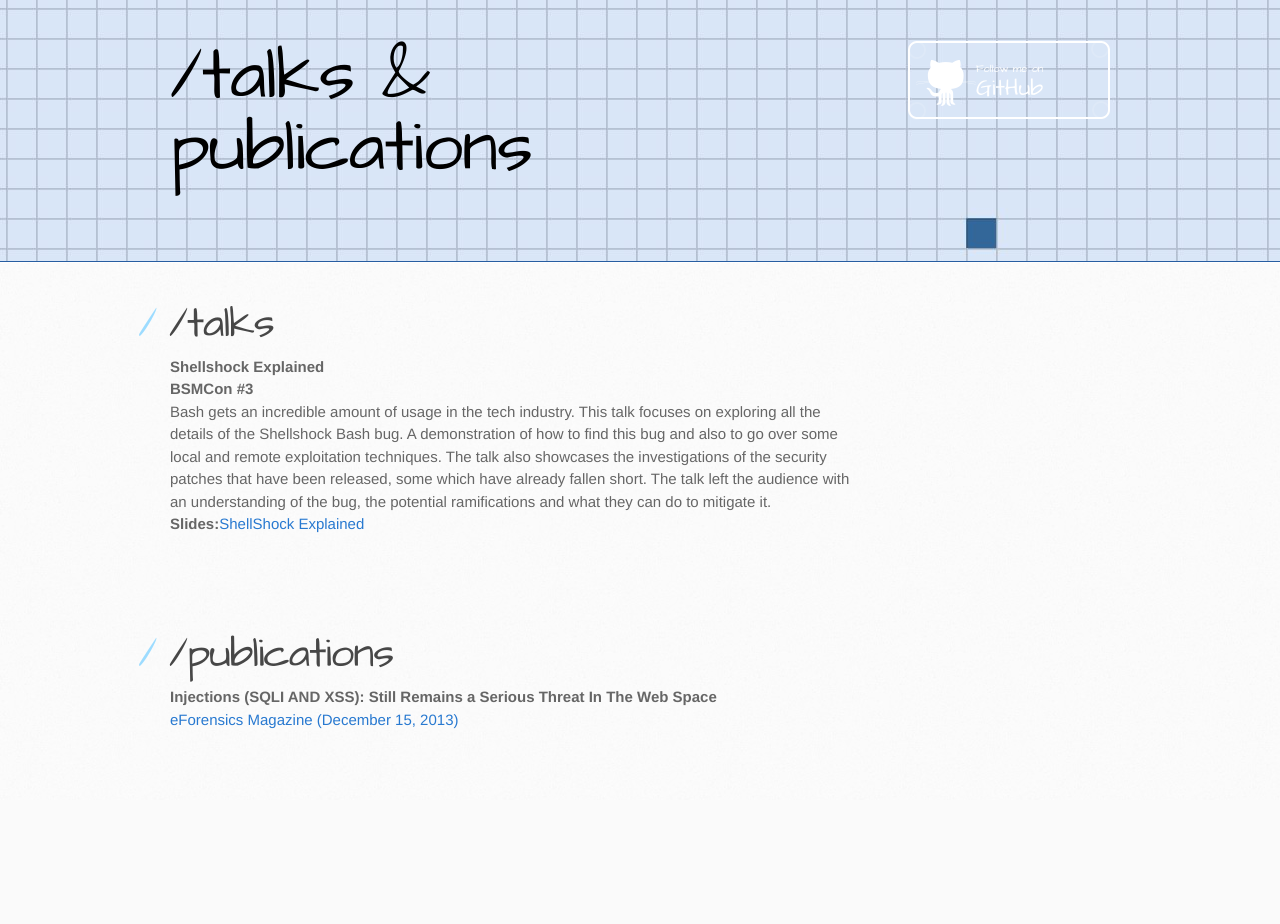
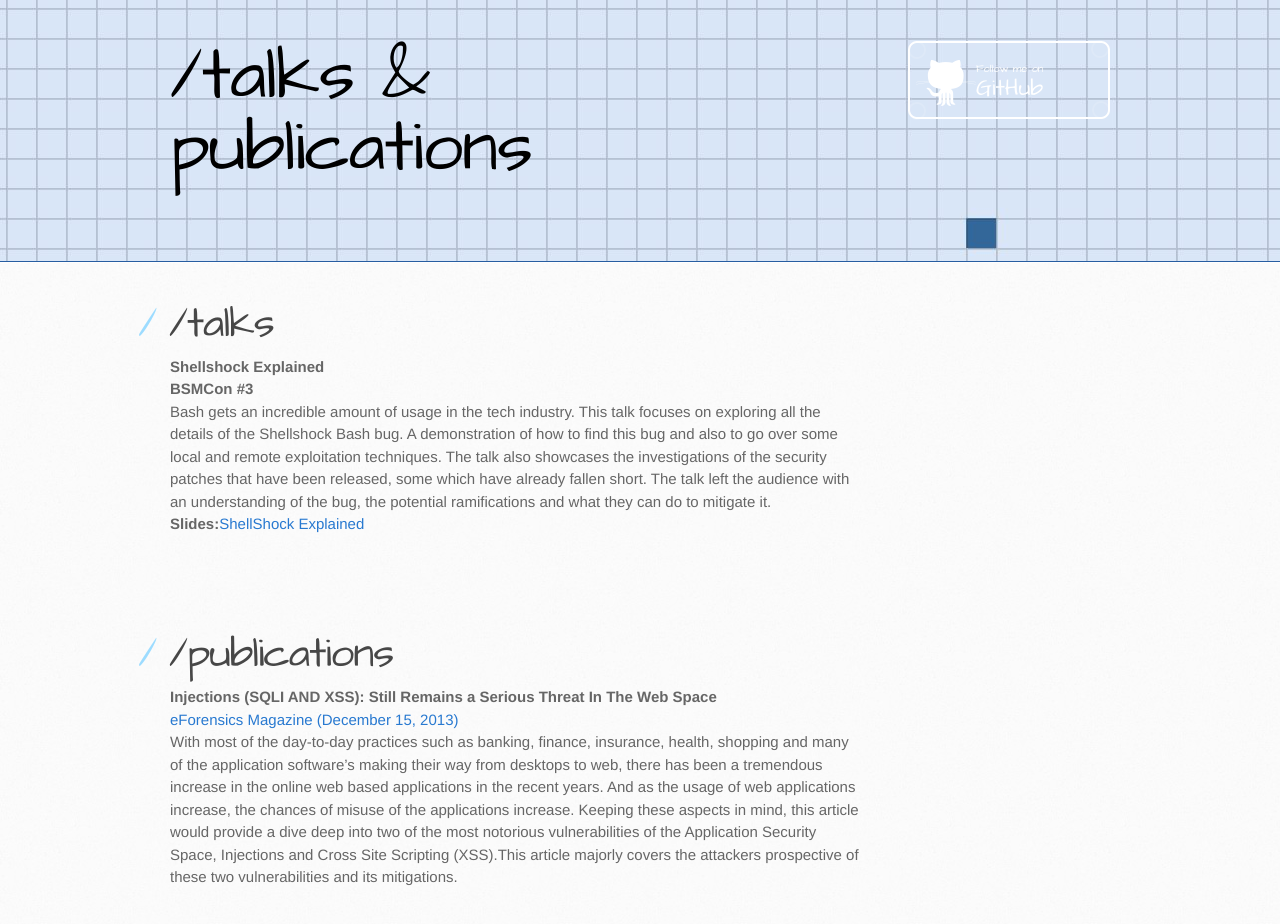
Before and after one commit to stmh-infosec/stmh-infosec.github.com, a plain HTML site: page talks/talks.html in a window 1280 px wide. Before the commit the page ends 800 px from the top, so only its background shows below. Drawn offline with Linux system fonts and the light colour scheme.

Commit message:
publications updated

```diff
--- a/talks/talks.html
+++ b/talks/talks.html
@@ -32,8 +32,7 @@
         <br>
         <h1>/publications</h1>
         <b>Injections (SQLI AND XSS): Still Remains a Serious Threat In The Web Space</b><br>
-        <a href="http://eforensicsmag.com/download/learn-how-to-keep-your-web-applications-secure/">eForensics Magazine (December 15, 2013)</a><br>
-
+        <a href="http://eforensicsmag.com/download/learn-how-to-keep-your-web-applications-secure/">eForensics Magazine (December 15, 2013)</a><br><p>With most of the day-to-day practices such as banking, finance, insurance, health, shopping and many of the application software’s making their way from desktops to web, there has been a tremendous increase in the online web based applications in the recent years. And as the usage of web applications increase, the chances of misuse of the applications increase. Keeping these aspects in mind, this article would provide a dive deep into two of the most notorious vulnerabilities of the Application Security Space, Injections and Cross Site Scripting (XSS).This article majorly covers the attackers prospective of these two vulnerabilities and its mitigations.</p><br>
         </section>
         </div>
     </div>
```
